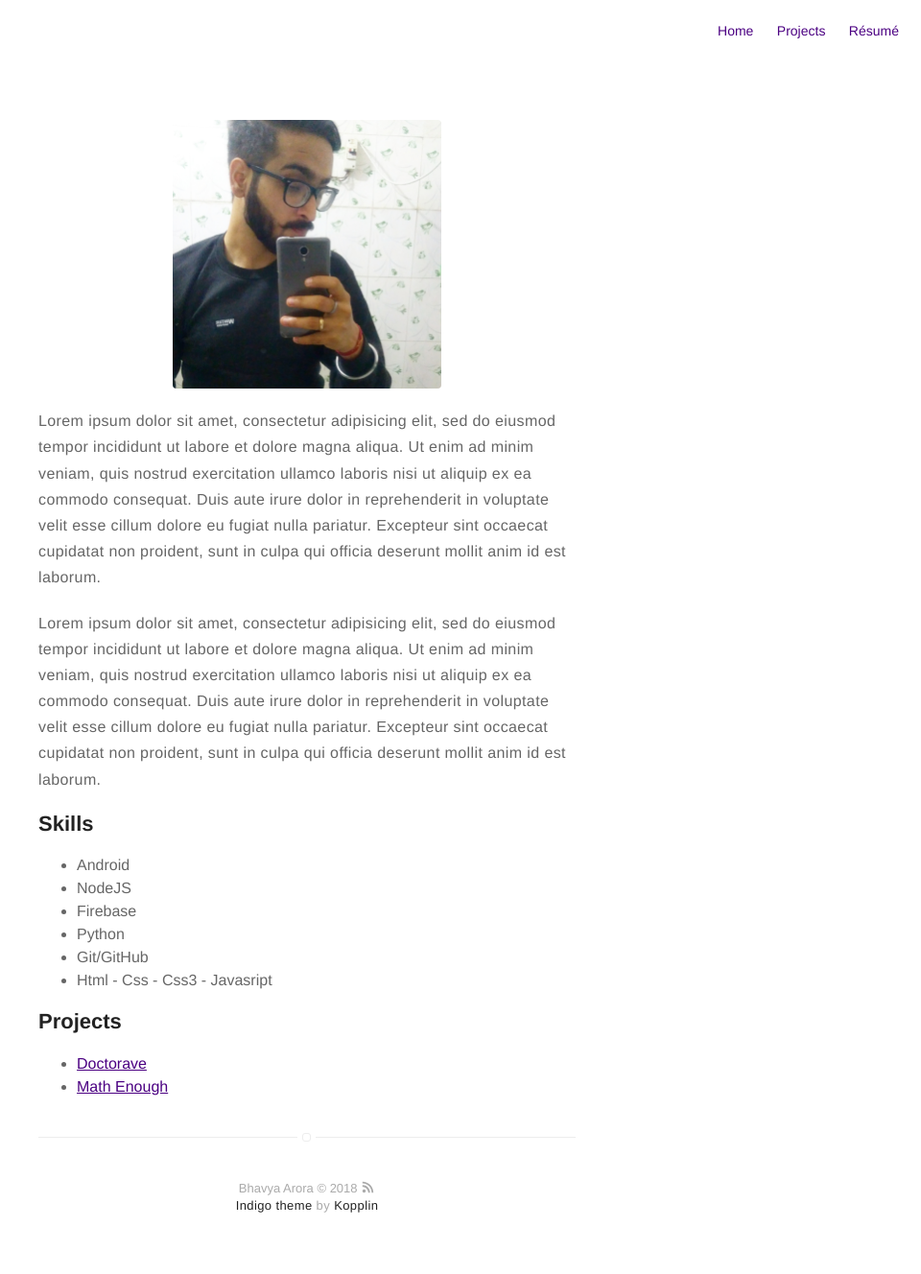
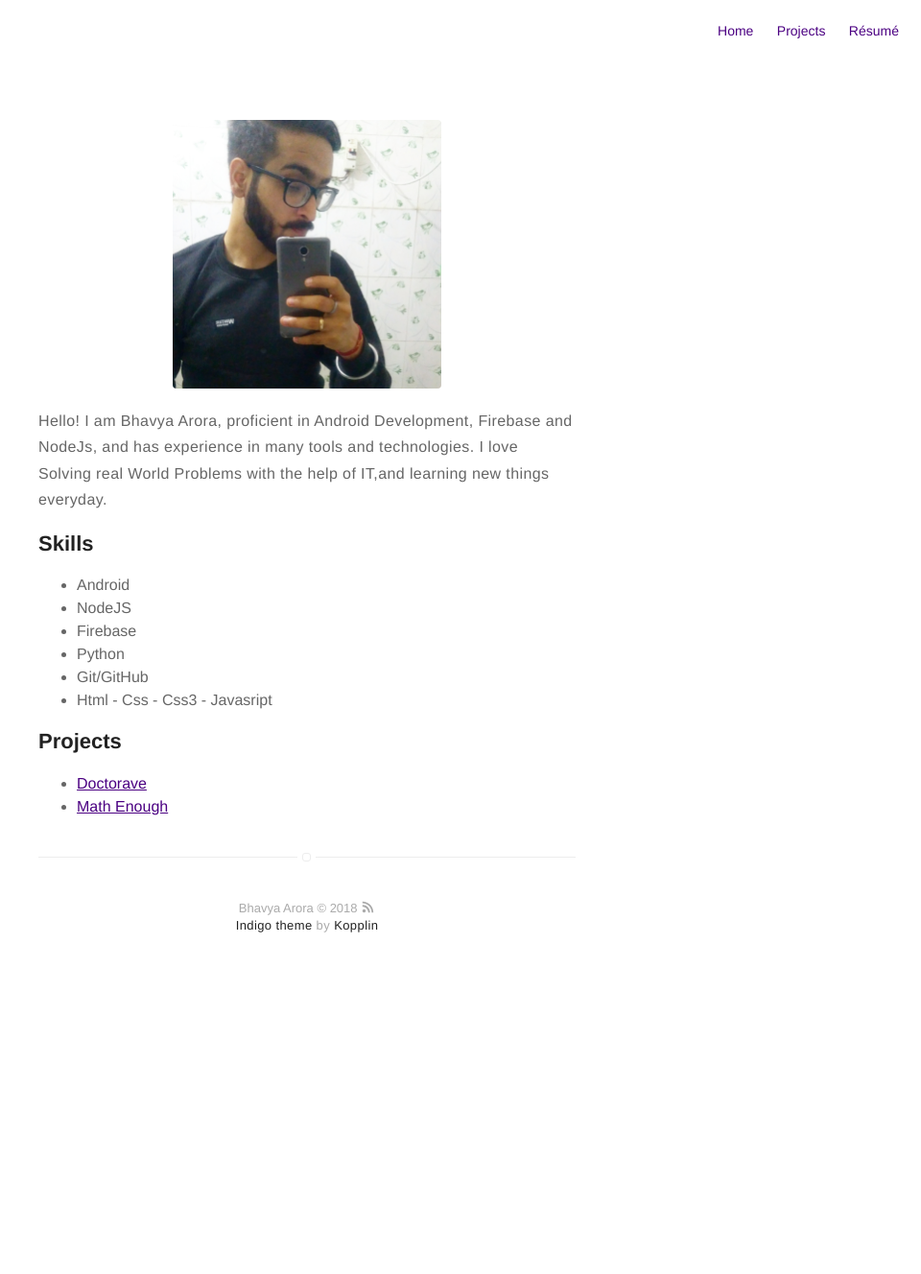
Before and after one commit to bhavya-arora/bhavya-arora.github.io, a Jekyll site: the page built from about.md, in a window 1280 px wide. Shown: the whole page at 96% size, without its empty margins (320-1280 px from the left). Built offline with Jekyll 4.4.1, drawn with Linux system fonts in a browser that asks for light colours; after the commit the page ends 1036 px from its top, so only the background shows below that.

Commit message:
Update about.md

```diff
--- a/about.md
+++ b/about.md
@@ -4,19 +4,9 @@ layout: page
 ---
 ![Profile Image]({{ site.url }}/{{ site.picture }})
 
-<p>Lorem ipsum dolor sit amet, consectetur adipisicing elit, sed do eiusmod
-tempor incididunt ut labore et dolore magna aliqua. Ut enim ad minim veniam,
-quis nostrud exercitation ullamco laboris nisi ut aliquip ex ea commodo
-consequat. Duis aute irure dolor in reprehenderit in voluptate velit esse
-cillum dolore eu fugiat nulla pariatur. Excepteur sint occaecat cupidatat non
-proident, sunt in culpa qui officia deserunt mollit anim id est laborum.</p>
-
-<p>Lorem ipsum dolor sit amet, consectetur adipisicing elit, sed do eiusmod
-tempor incididunt ut labore et dolore magna aliqua. Ut enim ad minim veniam,
-quis nostrud exercitation ullamco laboris nisi ut aliquip ex ea commodo
-consequat. Duis aute irure dolor in reprehenderit in voluptate velit esse
-cillum dolore eu fugiat nulla pariatur. Excepteur sint occaecat cupidatat non
-proident, sunt in culpa qui officia deserunt mollit anim id est laborum.</p>
+<p>Hello! I am Bhavya Arora, proficient in Android Development, Firebase and
+NodeJs, and has experience in many tools and technologies. I love Solving real
+World Problems with the help of IT,and learning new things everyday.</p>
 
 <h2>Skills</h2>
 
```
